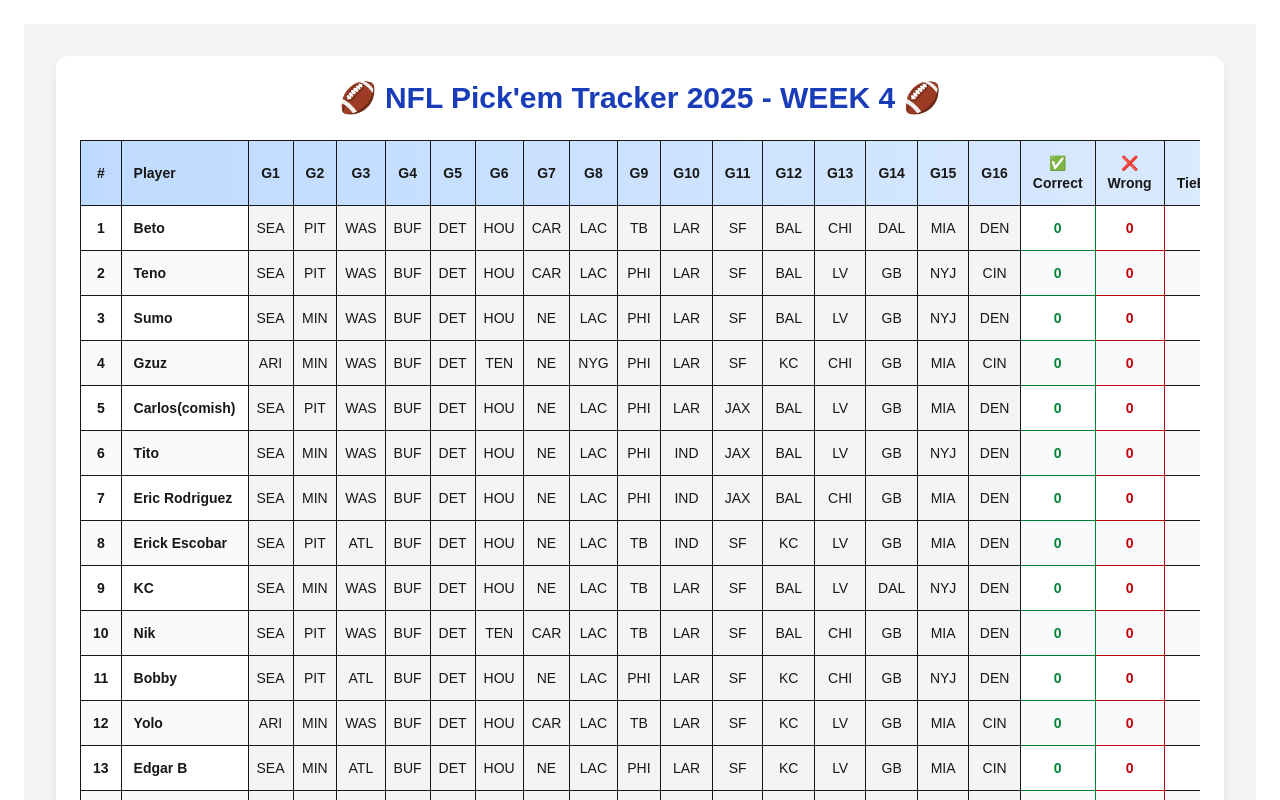
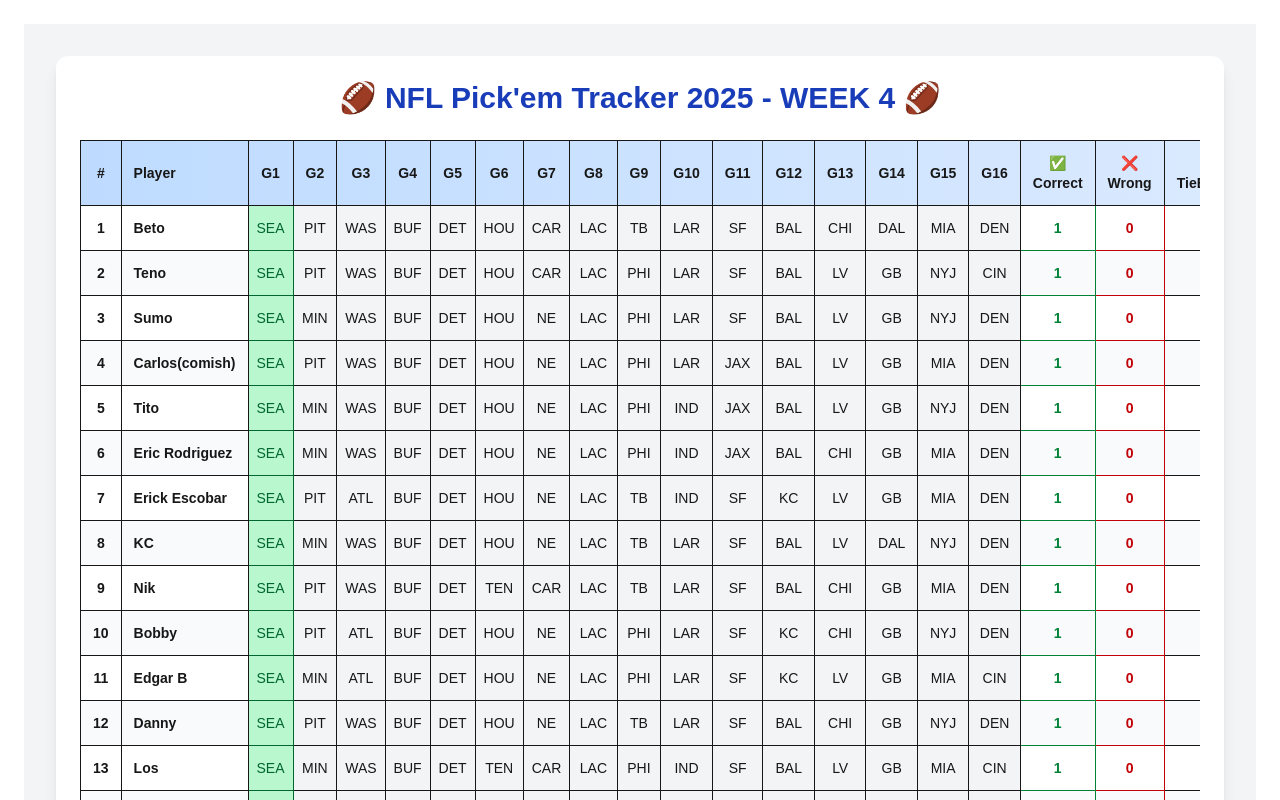
Before and after one commit to CarlosMartinezCM/pickEmTracker, a Next.js app: page / in a window 1280 px wide. Shown: the top 800 px of the page. Built offline with nearby package versions, Linux system fonts and the light colour scheme.

Commit message:
thu confirmed result

```diff
--- a/app/components/PickEmBoard.tsx
+++ b/app/components/PickEmBoard.tsx
@@ -53,7 +53,7 @@ type Result = { [gameIndex: number]: string };
 type LeaderboardPlayer = Player & { correct: number; wrong: number; rank: number };
 
 // Week 4 results
-const confirmedResults: (string | null)[] = [
+const confirmedResults: (string | null)[] = [ "SEA"
 ];
 
 // Week 4 Picks (truncated for brevity, keep your full list)
```
